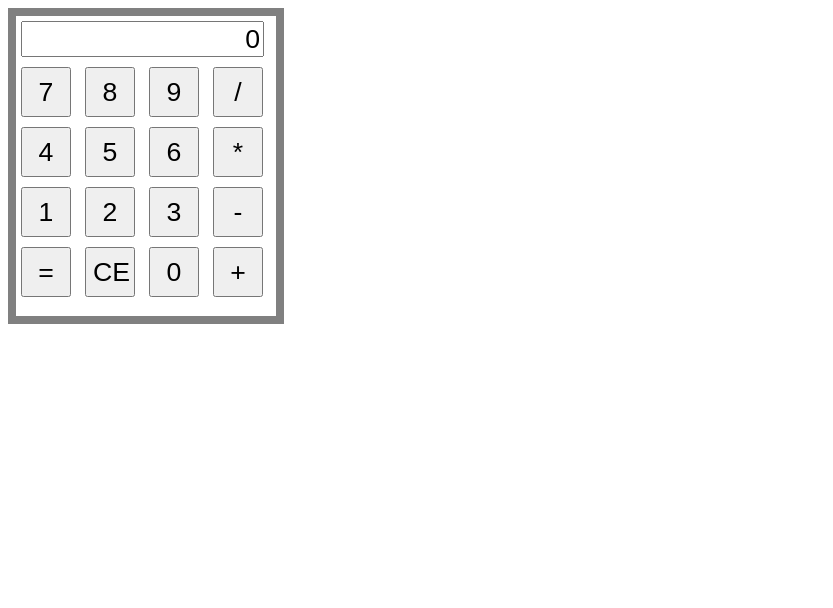
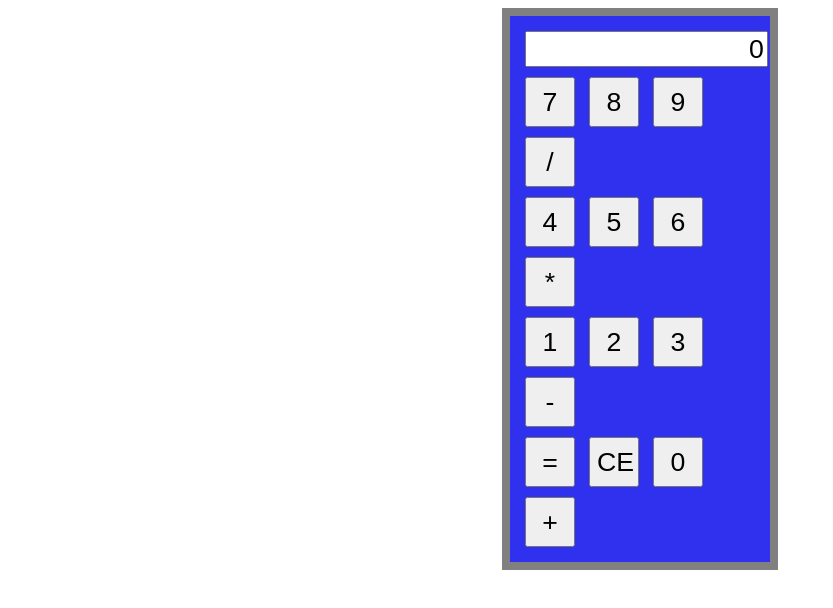
Before and after one commit to rjdlaguna/simple-calculator, a plain HTML site: page index.html in a window 1280 px wide. Shown: the whole page, without its empty margins (0-833 px from the left). Drawn offline with Linux system fonts and the light colour scheme.

Commit message:
Fix the layout

```diff
--- a/style.css
+++ b/style.css
@@ -1,8 +1,9 @@
 .content{
-    position: fixed;
-    width: 260px;
-    height: 300px;
     border: 0.5em solid gray;
+    margin: auto;
+    width: 19%;
+    padding: 10px;
+    background:#22ee;
 }
 .digit, .operator{
     width: 50px;
```
